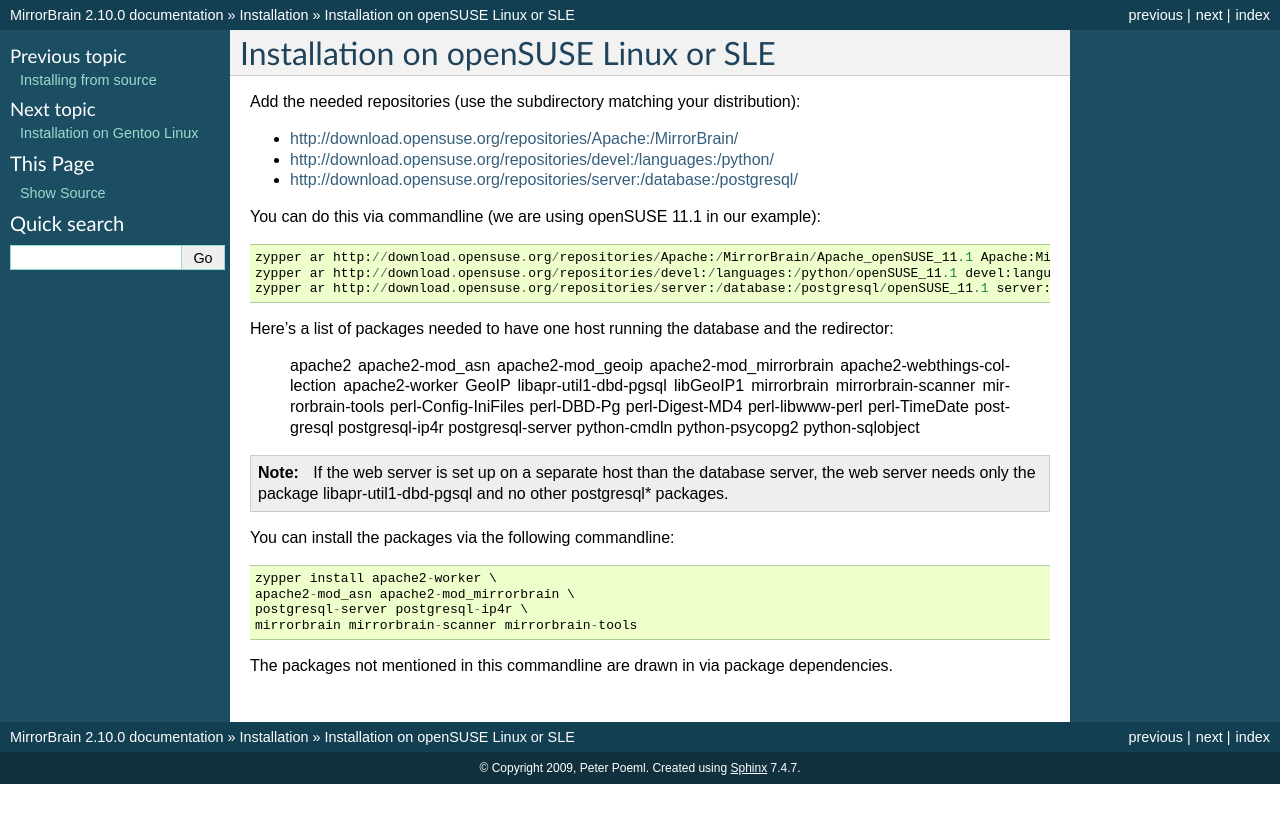
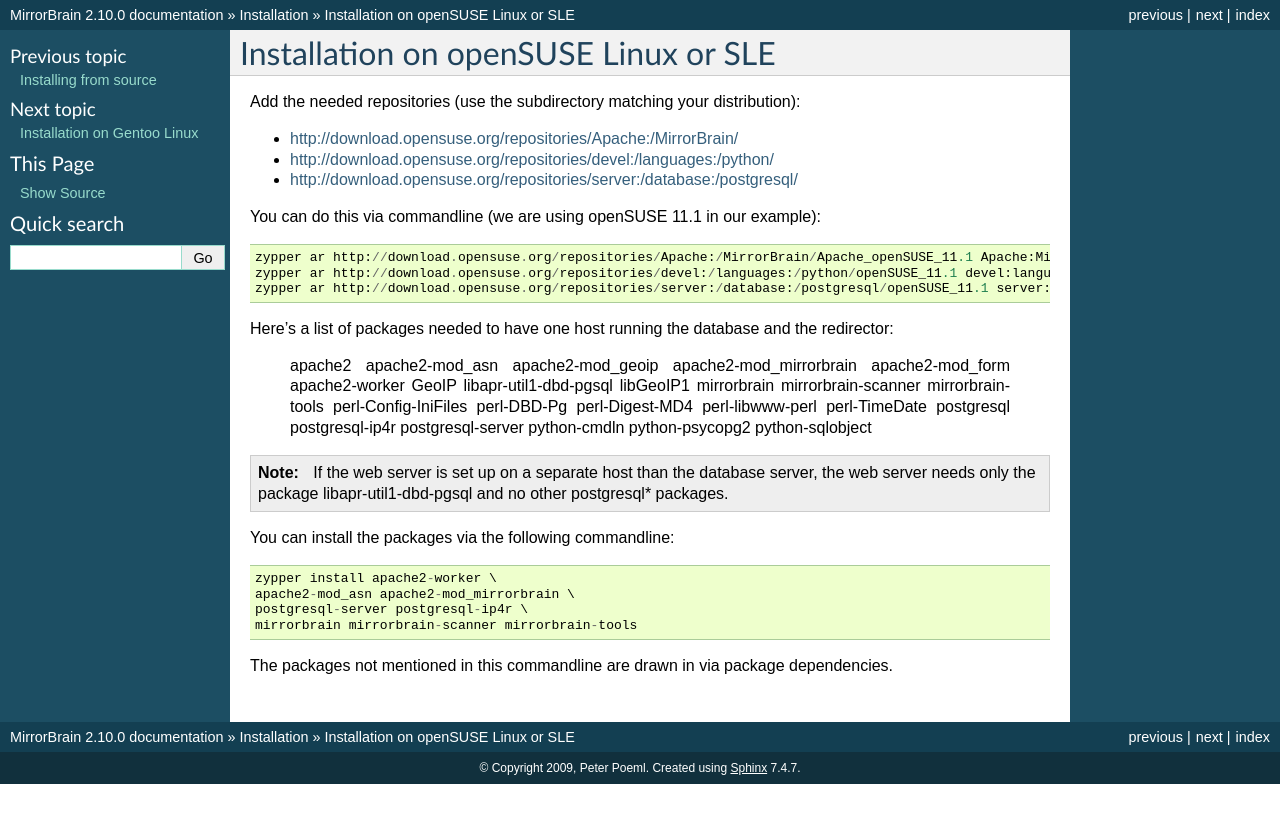
Before and after one commit to hayalci/mirrorbrain, a Sphinx documentation site: the page built from docs/installation/opensuse.rst, in a window 1280 px wide. Shown: the top 823 px of the page. Built offline with Sphinx 7.4.7, drawn with Linux system fonts in a browser that asks for light colours.

Commit message:
docs/install: - the openSUSE package apache2-webthings-collection was renamed to apache2-mod_form
git-svn-id: http://svn.mirrorbrain.org/svn/mirrorbrain/trunk@7799 2d291e14-ff0c-0410-a3fa-d5caa9871f55

```diff
--- a/docs/installation/opensuse.rst
+++ b/docs/installation/opensuse.rst
@@ -18,7 +18,7 @@
 Here's a list of packages needed to have one host running the database and the redirector:
 
   apache2 apache2-mod_asn apache2-mod_geoip apache2-mod_mirrorbrain
-  apache2-webthings-collection apache2-worker GeoIP libapr-util1-dbd-pgsql
+  apache2-mod_form apache2-worker GeoIP libapr-util1-dbd-pgsql
   libGeoIP1 mirrorbrain mirrorbrain-scanner mirrorbrain-tools
   perl-Config-IniFiles perl-DBD-Pg perl-Digest-MD4 perl-libwww-perl perl-TimeDate
   postgresql postgresql-ip4r postgresql-server python-cmdln python-psycopg2
```
